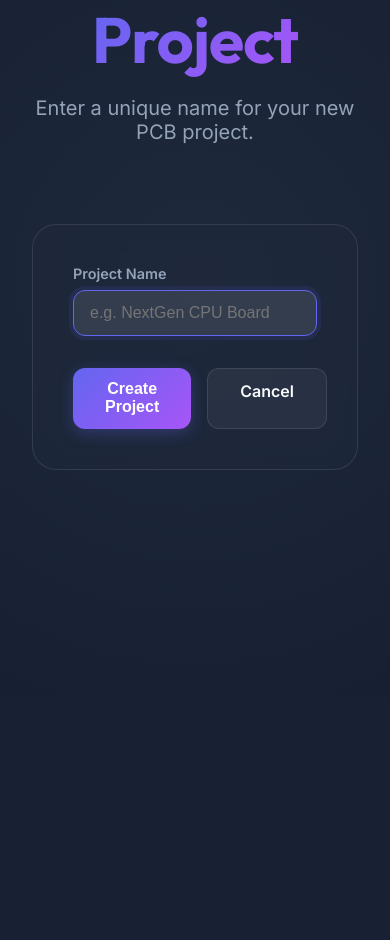
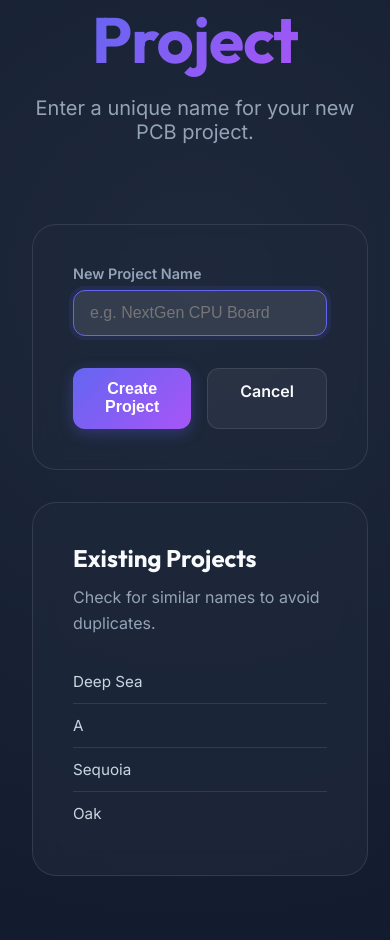
Before and after one commit to emunozgutier/PCBReworkTracker, a Flask app: page /create-project in a window 390 px wide. Shown: the part 146-1086 px from the top of the page. Before the commit the page ends 616 px from the top, so only its background shows below. Run offline with Flask 3, Linux system fonts and the light colour scheme.

Commit message:
Refactor app to use blueprints and shared models
Extract models and view logic into separate modules and register them as blueprints. Added models.py (SQLAlchemy db, Project, PCB), create_project.py and add_pcb.py blueprints; updated app.py to init db from models and register the blueprints. Updated templates to reference blueprint endpoints (create_project.create_project, add_pcb.add_pcb) and enhanced create_project UI with an existing-projects list and client-side filtering. Minor CSS fixes and responsive .form-grid layout added. Included updated sqlite DB and compiled .pyc files.

```diff
--- a/app.py
+++ b/app.py
@@ -1,5 +1,7 @@
-from flask import Flask, render_template, request, redirect, url_for, flash
-from flask_sqlalchemy import SQLAlchemy
+from flask import Flask, render_template
+from models import db, Project, PCB
+from create_project import create_project_bp
+from add_pcb import add_pcb_bp
 import os
 
 app = Flask(__name__)
@@ -10,18 +12,11 @@ basedir = os.path.abspath(os.path.dirname(__file__))
 app.config['SQLALCHEMY_DATABASE_URI'] = 'sqlite:///' + os.path.join(basedir, 'pcb_tracker.db')
 app.config['SQLALCHEMY_TRACK_MODIFICATIONS'] = False
 
-db = SQLAlchemy(app)
+db.init_app(app)
 
-# Database Models
-class Project(db.Model):
-    id = db.Column(db.Integer, primary_key=True)
-    name = db.Column(db.String(100), unique=True, nullable=False)
-    pcbs = db.relationship('PCB', backref='project', lazy=True)
-
-class PCB(db.Model):
-    id = db.Column(db.Integer, primary_key=True)
-    number = db.Column(db.String(100), nullable=False)
-    project_id = db.Column(db.Integer, db.ForeignKey('project.id'), nullable=False)
+# Register Blueprints
+app.register_blueprint(create_project_bp)
+app.register_blueprint(add_pcb_bp)
 
 @app.route('/')
 def home():
@@ -29,46 +24,6 @@ def home():
     pcbs = PCB.query.all()
     return render_template('index.html', projects=projects, pcbs=pcbs)
 
-@app.route('/create-project', methods=['GET', 'POST'])
-def create_project():
-    if request.method == 'POST':
-        project_name = request.form.get('project_name')
-        if project_name:
-            if Project.query.filter_by(name=project_name).first():
-                flash(f'Project "{project_name}" already exists.', 'error')
-            else:
-                new_project = Project(name=project_name)
-                db.session.add(new_project)
-                db.session.commit()
-                flash(f'Project "{project_name}" created successfully!', 'success')
-                return redirect(url_for('home'))
-        else:
-            flash('Project name is required.', 'error')
-    return render_template('create_project.html')
-
-@app.route('/add-pcb', methods=['GET', 'POST'])
-def add_pcb():
-    projects = Project.query.all()
-    if not projects:
-        flash('Create a project first!', 'warning')
-        return redirect(url_for('create_project'))
-
-    if request.method == 'POST':
-        project_name = request.form.get('project_name')
-        pcb_number = request.form.get('pcb_number')
-
-        project = Project.query.filter_by(name=project_name).first()
-        if project and pcb_number:
-            new_pcb = PCB(number=pcb_number, project=project)
-            db.session.add(new_pcb)
-            db.session.commit()
-            flash(f'PCB "{pcb_number}" added to project "{project_name}"!', 'success')
-            return redirect(url_for('home'))
-        else:
-            flash('Both project and PCB number are required.', 'error')
-
-    return render_template('add_pcb.html', projects=projects)
-
 if __name__ == '__main__':
     with app.app_context():
         db.create_all()
--- /dev/null
+++ b/create_project.py
@@ -0,0 +1,23 @@
+from flask import Blueprint, render_template, request, redirect, url_for, flash
+from models import db, Project
+
+create_project_bp = Blueprint('create_project', __name__)
+
+@create_project_bp.route('/create-project', methods=['GET', 'POST'])
+def create_project():
+    if request.method == 'POST':
+        project_name = request.form.get('project_name')
+        if project_name:
+            if Project.query.filter_by(name=project_name).first():
+                flash(f'Project "{project_name}" already exists.', 'error')
+            else:
+                new_project = Project(name=project_name)
+                db.session.add(new_project)
+                db.session.commit()
+                flash(f'Project "{project_name}" created successfully!', 'success')
+                return redirect(url_for('home'))
+        else:
+            flash('Project name is required.', 'error')
+
+    projects = Project.query.all()
+    return render_template('create_project.html', projects=projects)
--- a/static/css/style.css
+++ b/static/css/style.css
@@ -54,6 +54,7 @@ h1 {
 h1 span {
     background: var(--primary-gradient);
     -webkit-background-clip: text;
+    background-clip: text;
     -webkit-text-fill-color: transparent;
 }
 
@@ -218,6 +219,19 @@ h3 {
     margin: 0 auto;
 }
 
+.form-grid {
+    display: grid;
+    grid-template-columns: 1fr 1fr;
+    gap: 2rem;
+    align-items: start;
+}
+
+@media (max-width: 900px) {
+    .form-grid {
+        grid-template-columns: 1fr;
+    }
+}
+
 .form-group {
     margin-bottom: 1.5rem;
     display: flex;
--- a/templates/add_pcb.html
+++ b/templates/add_pcb.html
@@ -27,7 +27,7 @@
 
         <section class="form-container">
             <div class="card glass-card animate-zoom-in">
-                <form action="{{ url_for('add_pcb') }}" method="POST">
+                <form action="{{ url_for('add_pcb.add_pcb') }}" method="POST">
                     <div class="form-group">
                         <label for="project_name">Select Project</label>
                         <select id="project_name" name="project_name" required>
--- a/templates/create_project.html
+++ b/templates/create_project.html
@@ -25,12 +25,12 @@
           {% endif %}
         {% endwith %}
 
-        <section class="form-container">
+        <section class="form-grid">
             <div class="card glass-card animate-zoom-in">
-                <form action="{{ url_for('create_project') }}" method="POST">
+                <form action="{{ url_for('create_project.create_project') }}" method="POST">
                     <div class="form-group">
-                        <label for="project_name">Project Name</label>
-                        <input type="text" id="project_name" name="project_name" placeholder="e.g. NextGen CPU Board" required autofocus>
+                        <label for="project_name">New Project Name</label>
+                        <input type="text" id="project_name" name="project_name" placeholder="e.g. NextGen CPU Board" required autofocus autocomplete="off">
                     </div>
                     <div class="button-group">
                         <button type="submit" class="btn btn-primary">Create Project</button>
@@ -38,7 +38,77 @@
                     </div>
                 </form>
             </div>
+
+            <div class="card glass-card animate-zoom-in delay-100">
+                <h3>Existing Projects</h3>
+                <p>Check for similar names to avoid duplicates.</p>
+                <div class="project-filter-list">
+                    <ul id="existing-projects-list" class="data-list">
+                        {% for project in projects %}
+                            <li data-name="{{ project.name }}">{{ project.name }}</li>
+                        {% else %}
+                            <li class="empty-state">No projects created yet.</li>
+                        {% endfor %}
+                    </ul>
+                </div>
+            </div>
         </section>
+
+    <script>
+        document.getElementById('project_name').addEventListener('input', function(e) {
+            const input = e.target.value.toLowerCase();
+            const list = document.getElementById('existing-projects-list');
+            const items = Array.from(list.getElementsByTagName('li'));
+
+            if (items.length === 0 || (items.length === 1 && items[0].classList.contains('empty-state'))) return;
+
+            items.sort((a, b) => {
+                const nameA = a.getAttribute('data-name').toLowerCase();
+                const nameB = b.getAttribute('data-name').toLowerCase();
+
+                const scoreA = getSimilarityScore(nameA, input);
+                const scoreB = getSimilarityScore(nameB, input);
+
+                return scoreB - scoreA; // Higher score first
+            });
+
+            // Re-append sorted items
+            items.forEach(item => {
+                list.appendChild(item);
+
+                // Highlight matches
+                const name = item.getAttribute('data-name');
+                if (input && name.toLowerCase().includes(input)) {
+                    item.style.opacity = '1';
+                    item.style.color = '#fff';
+                    item.style.fontWeight = 'bold';
+                    item.style.background = 'rgba(99, 102, 241, 0.1)';
+                    item.style.borderRadius = '8px';
+                    item.style.padding = '12px 10px';
+                } else if (input) {
+                    item.style.opacity = '0.4';
+                    item.style.color = '#94a3b8';
+                    item.style.fontWeight = 'normal';
+                    item.style.background = 'transparent';
+                    item.style.padding = '12px 0';
+                } else {
+                    item.style.opacity = '1';
+                    item.style.color = '#cbd5e1';
+                    item.style.fontWeight = 'normal';
+                    item.style.background = 'transparent';
+                    item.style.padding = '12px 0';
+                }
+            });
+        });
+
+        function getSimilarityScore(name, input) {
+            if (!input) return 0;
+            if (name === input) return 100;
+            if (name.startsWith(input)) return 50 + input.length;
+            if (name.includes(input)) return 10 + input.length;
+            return 0;
+        }
+    </script>
     </main>
 </body>
 </html>
--- a/templates/index.html
+++ b/templates/index.html
@@ -17,8 +17,8 @@
             <p class="subtitle animate-fade-in-up">Manage, track, and optimize your PCB rework workflow with ease.</p>
 
             <div class="quick-actions animate-fade-in-up delay-100">
-                <a href="{{ url_for('create_project') }}" class="btn btn-primary">Create Project</a>
-                <a href="{{ url_for('add_pcb') }}" class="btn btn-secondary">Add PCB</a>
+                <a href="{{ url_for('create_project.create_project') }}" class="btn btn-primary">Create Project</a>
+                <a href="{{ url_for('add_pcb.add_pcb') }}" class="btn btn-secondary">Add PCB</a>
             </div>
         </header>
 
```
Also changed, not shown: add_pcb.py (added, +27 -0 lines), models.py (added, +13 -0 lines), pcb_tracker.db.
